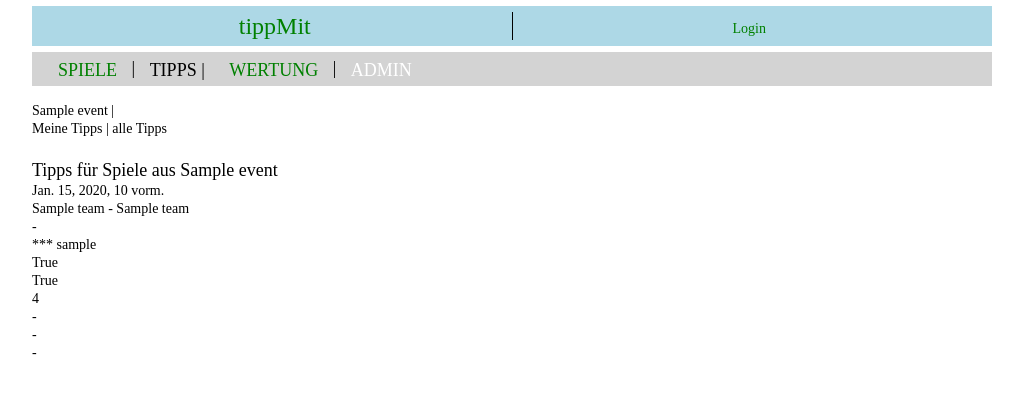
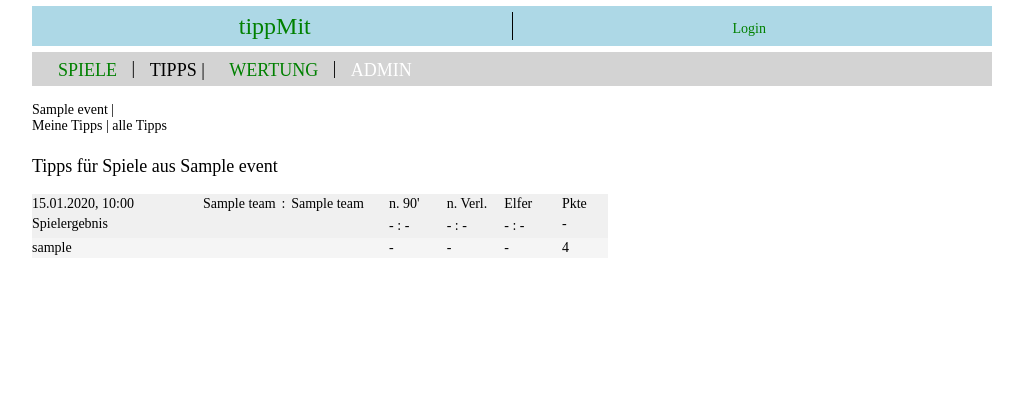
Before and after one commit to richardtraindl/tippool, a Django app: page /bet/bets/ in a window 1280 px wide. Shown: the top 394 px of the page, without its empty margins (128-1151 px from the left). Run offline with Django 3.2, Linux system fonts and the light colour scheme; tables that the repository leaves empty hold one stand-in row (values such as "Sample post"); parts of the project's set-up code (start-up, migrations or seed data) failed here and were passed over.

Commit message:
templates improved

```diff
--- a/tippool/static/all.css
+++ b/tippool/static/all.css
@@ -7,7 +7,7 @@
 	font-family: "'Segoe UI', 'Calibri', 'Courier New'";
 	font-weight: normal;
 	font-size: 14px;
-	line-height: 18px;
+	line-height: 16px;
 	text-align: left;
 }
 
--- a/tippool/static/desktop.css
+++ b/tippool/static/desktop.css
@@ -211,30 +211,74 @@ img.left-spacer  {
     float: left;
 }
 
-.timetable {
+.timetable, .bettable {
     width: 60%;
 }
 
-.timetable div {
-    padding: 4px 8px 4px 0px;
+.timetable div, .bettable div {
+    padding: 2px 4px 2px 0px;
 }
 
-.timetable .div-cell{
+.timetable .div-cell, .bettable .div-cell{
     background-color: #F0F0F0;
 }
 
-.timetable-time{
+.even-row .div-cell{
+    background-color: #F5F5F5;
+}
+
+.odd-row .div-cell{
+    background-color: #F0F0F0;
+}
+
+.timetable-r1{
     width: 26%;
 }
 
-.timetable-team{
-    width: 30%;
+.timetable-r2{
+    width: 24%;
 }
 
-.timetable-spacer{
+.timetable-r3{
     width: 2%;
 }
 
-.timetable-tip{
-    width: 12%;
+.timetable-r4{
+    width: 38%;
 }
+
+.timetable-r5{
+    width: 10%;
+}
+
+.bettable-r1{
+    width: 26%;
+}
+
+.bettable-r2{
+    width: 17%;
+}
+
+.bettable-r3{
+    width: 2%;
+}
+
+.bettable-r4{
+    width: 17%;
+}
+
+.bettable-r5{
+    width: 10%;
+}
+
+.bettable-r6{
+    width: 10%;
+}
+
+.bettable-r7{
+    width: 10%;
+}
+
+.bettable-r8{
+    width: 8%;
+}
--- a/tippool/templates/bet/bets.html
+++ b/tippool/templates/bet/bets.html
@@ -38,22 +38,126 @@ Tipps
 
 <h2>Tipps für Spiele aus {{ event.label }}</h2>
 
-<div>
+<div class="div-table bettable">
         {% for matchbet in match_bets %}
-            {{ matchbet.match.begin }}  <br>
-            {{ matchbet.match.team1.name }} - {{ matchbet.match.team2.name }}  <br>
-            {{ matchbet.match.team1_score.regular }} - {{ matchbet.match.team2_score.regular }}  <br>
+            <div class="div-row huge-gap">
+                &nbsp;
+            </div>
+            <div class="div-row">
+                <div class="div-cell bettable-r1">
+                    {{ matchbet.match.begin | date:"d.m.Y, H:i" }}
+                </div>
+                <div class="div-cell right bettable-r2">
+                    {{ matchbet.match.team1.name }}
+                </div>
+                <div class="div-cell center bettable-r3">
+                    <span> : </span>
+                </div>
+                <div class="div-cell bettable-r4">
+                    {{ matchbet.match.team2.name }}
+                </div>
+                <div class="div-cell bettable-r5">
+                    <span> n. 90' </span>
+                </div>
+                <div class="div-cell bettable-r6">
+                    <span> n. Verl. </span>
+                </div>
+                <div class="div-cell bettable-r7">
+                    <span> Elfer </span>
+                </div>
+                <div class="div-cell bettable-r8">
+                    Pkte
+                </div>
+            </div>
 
-            {% for bet in matchbet.betlist %}
-                <span>***</span>
-                {{ bet.account.membership.user.username }}  <br>
-                {{ bet.overtime }}  <br>
-                {{ bet.penalties }}  <br>
-                {{ bet.rating }}  <br>
-                {{ bet.team1_score.regular }}  - {{ bet.team2_score.regular }}  <br>
-                {{ bet.team1_score.overtime }}  - {{ bet.team2_score.overtime }}  <br>
-                {{ bet.team1_score.penalties }}  - {{ bet.team2_score.penalties }}  <br>
-            {% endfor %}
+            <div class="div-row">
+                <div class="div-cell bettable-r1">
+                    Spielergebnis
+                </div>
+                <div class="div-cell right bettable-r2">
+                    &nbsp;
+                </div>
+                <div class="div-cell center bettable-r3">
+                    &nbsp;
+                </div>
+                <div class="div-cell bettable-r4">
+                    &nbsp;
+                </div>
+                <div class="div-cell bettable-r5">
+                    {% if matchbet.match.status == 30 and matchbet.match.team1_score.regular != None and matchbet.match.team2_score.regular != None %}
+                        {{ matchbet.match.team1_score.regular }}
+                        <span> : </span>
+                        {{ matchbet.match.team2_score.regular }}
+                    {% else %}
+                        <div>
+                            <span> - : - </span>
+                        </div>
+                    {% endif %}
+                </div>
+                <div class="div-cell bettable-r6">
+                    {% if  matchbet.match.has_overtime %}
+                        {% if  matchbet.match.status == 30 and matchbet.match.team1_score.overtime != None and matchbet.match.team2_score.overtime != None %}
+                            {{ matchbet.match.team1_score.overtime }}
+                            <span> : </span>
+                            {{ matchbet.match.team2_score.overtime }}
+                        {% else %}
+                            <div>
+                                <span> - : - </span>
+                            </div>
+                        {% endif %}
+                    {% endif %}
+                </div>
+                <div class="div-cell bettable-r7">
+                    {% if matchbet.match.has_penalties %}
+                        {% if  matchbet.match.status == 30 and matchbet.match.team1_score.penalties != None and matchbet.match.team2_score.penalties != None %}
+                            {{ matchbet.match.team1_score.penalties }}
+                            <span> : </span>
+                            {{ matchbet.match.team2_score.penalties }}
+                        {% else %}
+                            <div>
+                                <span> - : - </span>
+                            </div>
+                        {% endif %}
+                    {% endif %}
+                </div>
+                <div class="div-cell bettable-r8">
+                    -
+                </div>
+            </div>
+
+        {% for bet in matchbet.betlist %}
+            <div class="div-row {% cycle 'even-row' 'odd-row' %}">
+                <div class="div-cell bettable-r1">
+                    {{ bet.account.membership.user.username }}
+                </div>
+                <div class="div-cell right bettable-r2">
+                    &nbsp;
+                </div>
+                <div class="div-cell center bettable-r3">
+                    &nbsp;
+                </div>
+                <div class="div-cell bettable-r4">
+                    &nbsp;
+                </div>
+                <div class="div-cell bettable-r5">
+                    {{ bet.team1_score.regular }} - {{ bet.team2_score.regular }}
+                </div>
+                <div class="div-cell bettable-r6">
+                    {% if bet.overtime %}
+                        {{ bet.team1_score.overtime }} - {{ bet.team2_score.overtime }}
+                    {% endif %}
+                </div>
+                <div class="div-cell bettable-r7">
+                    {% if bet.penalties %}
+                        {{ bet.team1_score.penalties }} - {{ bet.team2_score.penalties }}
+                    {% endif %}
+                </div>
+                <div class="div-cell bettable-r8">
+                    {{ bet.rating }}
+                </div>
+            </div>
         {% endfor %}
+
+    {% endfor %}
 </div>
 {% endblock %}
```
Also changed, not shown: tippool/templates/bet/games.html (+33 -33 lines).
